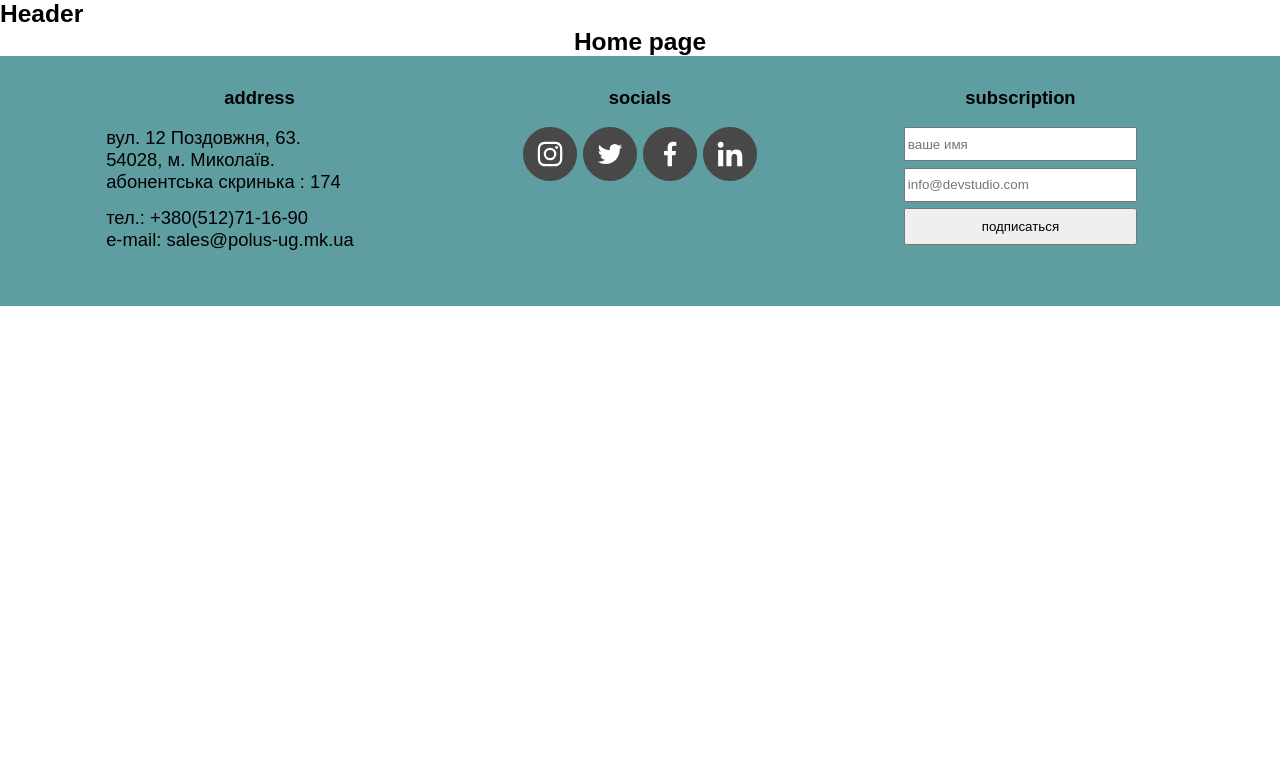
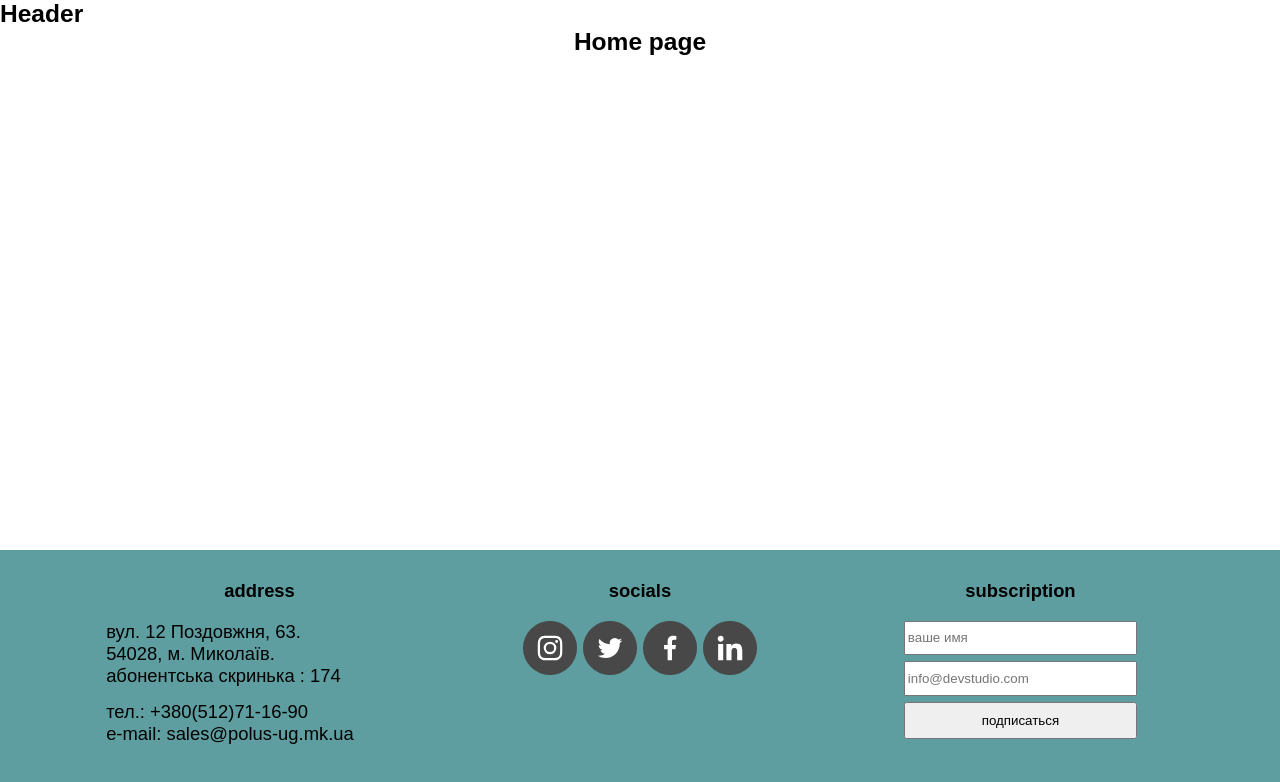
Before and after one commit to TkachAn/Polus-Yug-company, a React (Create React App) app in the folder polus/: page / in a window 1280 px wide. Shown: the top 782 px of the page. Built offline with nearby package versions, Linux system fonts and the light colour scheme.

Commit message:
footer down

```diff
--- a/polus/src/components/layOut/layOut.module.css
+++ b/polus/src/components/layOut/layOut.module.css
@@ -0,0 +1,8 @@
+.vertical {
+  min-height: 100svh;
+	display: flex;
+  flex-direction: column;
+}
+.main {
+  flex-grow: 1;
+}
```
